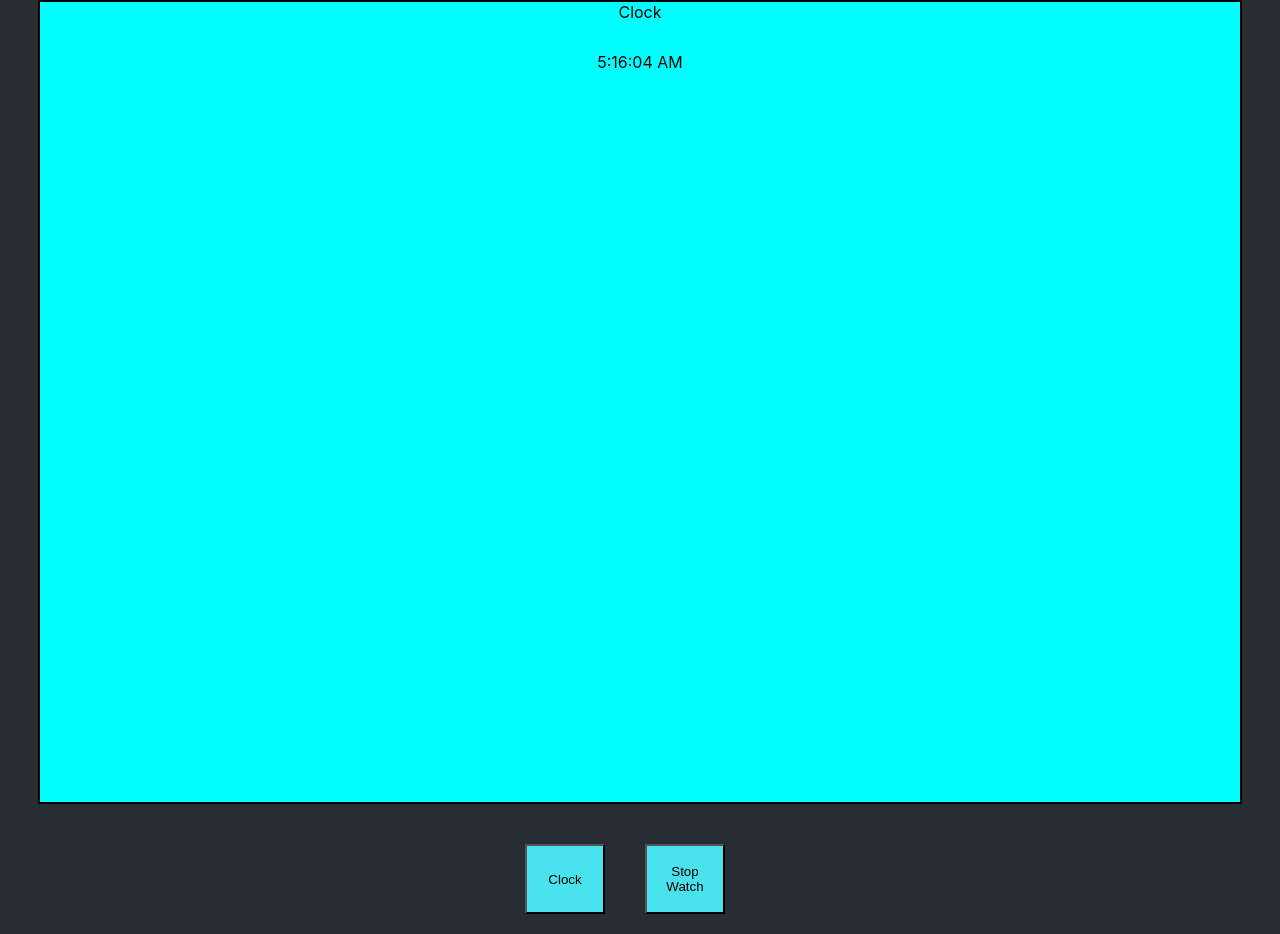
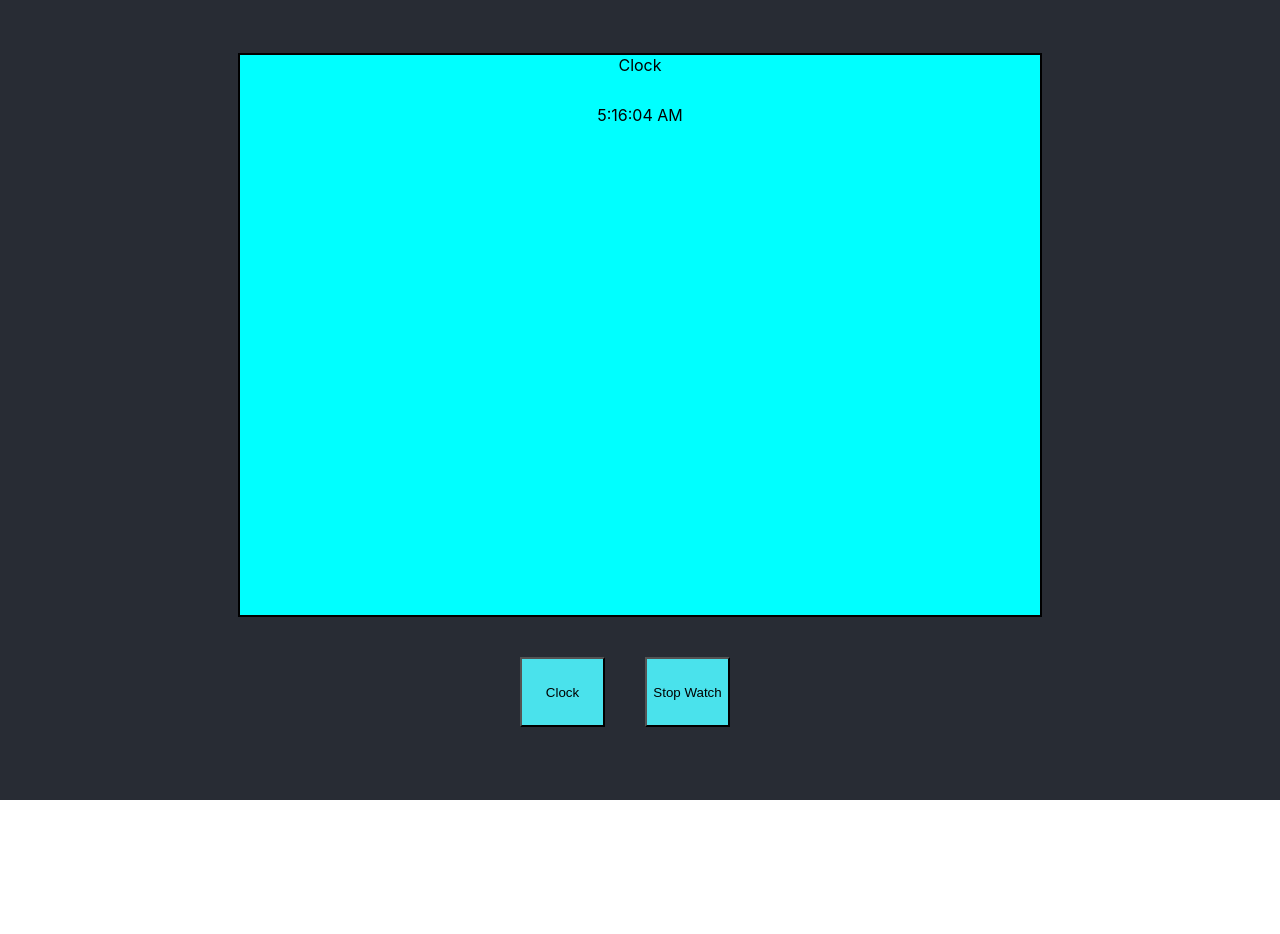
Before and after one commit to ajitbamane05/clockproject, a React (Create React App) app: page / in a window 1280 px wide. After the commit the page ends 800 px from the top, so only its background shows below. Built offline with nearby package versions, Linux system fonts and the light colour scheme.

Commit message:
width changed

```diff
--- a/src/Components/Buttons/button.css
+++ b/src/Components/Buttons/button.css
@@ -1,6 +1,6 @@
 .button {
     height: 70px;
-    width: 80px;
+    width: 85px;
     font: 30px;
     background-color: rgb(74, 226, 236);
     margin: 20px;
--- a/src/Components/Clock/clock.css
+++ b/src/Components/Clock/clock.css
@@ -1,6 +1,6 @@
 .cointainer{
-    height: 100vh;
-    width: 150vh;
+    height: 70vh;
+    width: 100vh;
     background-color: aqua;
     text-align: center;
     border:2px solid black;
```
